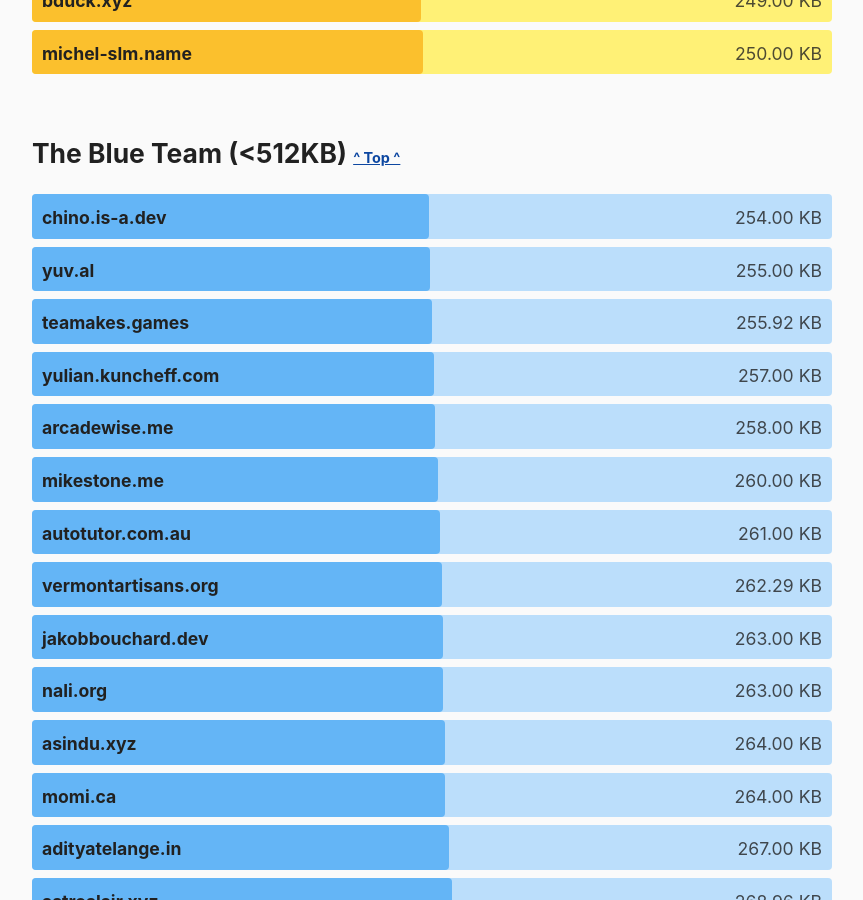
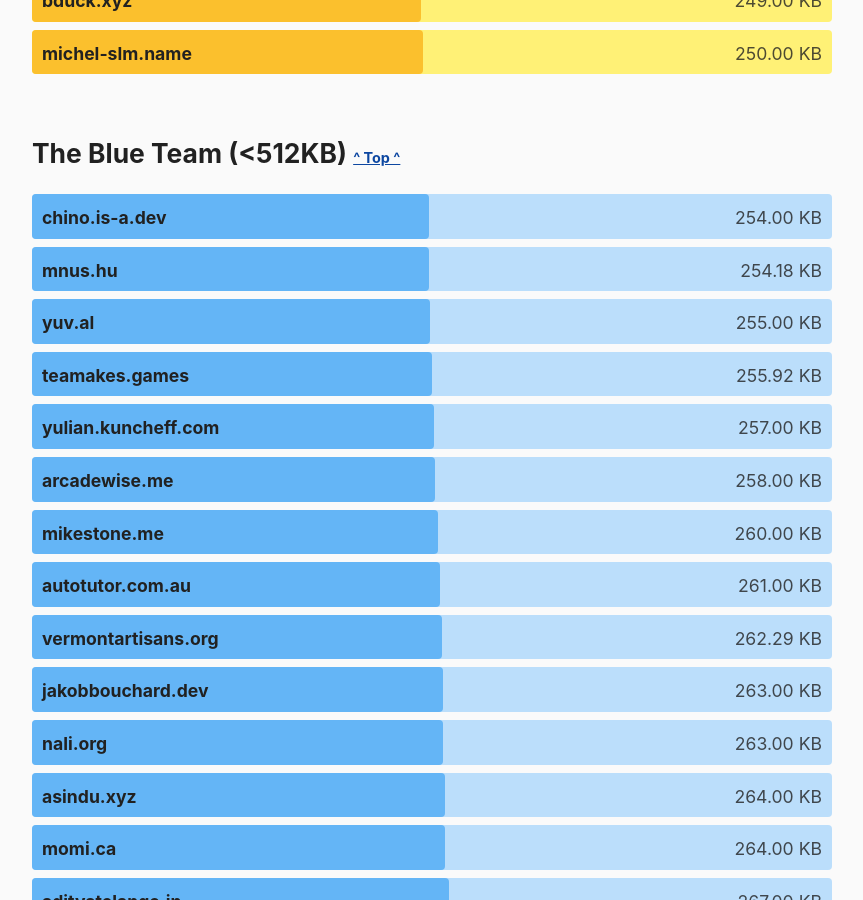
Before and after one commit to kevquirk/512kb.club, a Jekyll site: the page built from index.md, in a window 1280 px wide and 900 px high, scrolled down 38310 px. Shown: the whole window, without its empty margins (208-1071 px from the left). Built offline with Jekyll 4.4.1, drawn with Linux system fonts in a browser that asks for light colours.

Commit message:
Update sites.yml

```diff
--- a/_data/sites.yml
+++ b/_data/sites.yml
@@ -4342,3 +4342,8 @@
   url: https://zwieratko.sk/
   size: 28.07
   last_checked: 2024-02-11
+
+- domain: mnus.hu
+  url: https://mnus.hu
+  size: 254.18
+  last_checked: 2024-10-02
```
